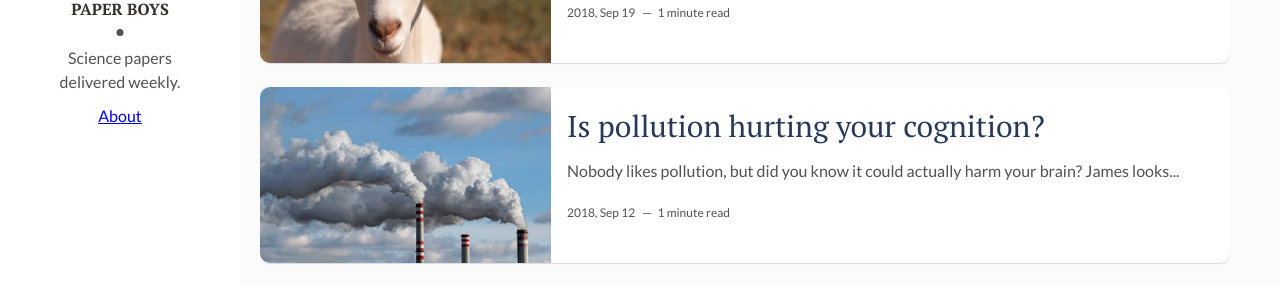
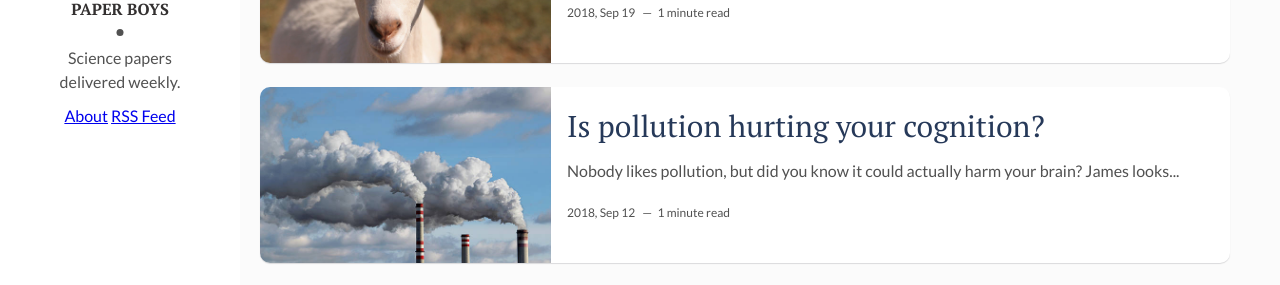
Before and after one commit to paperboyspodcast/paperboyspodcast.github.io, a Jekyll site: the page built from index.html, in a window 1280 px wide. Shown: the part 133-418 px from the top of the page. Built offline with Jekyll 4.4.1, drawn with Linux system fonts in a browser that asks for light colours; the list of posts is cut into pages by our own code.

Commit message:
added RSS feed link

```diff
--- a/_layouts/main.html
+++ b/_layouts/main.html
@@ -11,6 +11,7 @@
       <div class="author-name">{{site.author}}</div>
       <p>{{site.about-author}}</p>
       <a href="{{site.baseurl}}/about/">About</a>
+      <a href="https://pinecast.com/feed/paperboys">RSS Feed</a>
     </div>
   </header> <!-- End Header -->
   <footer>
```
